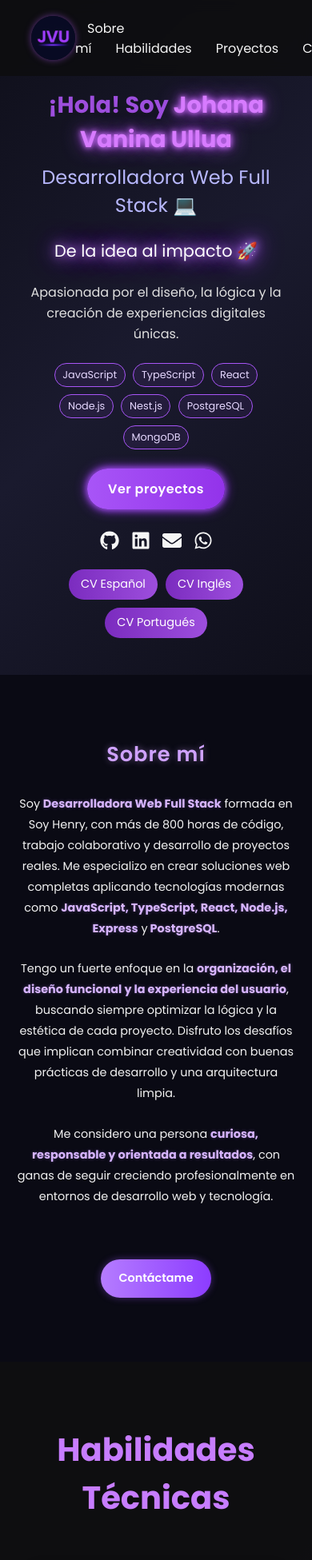
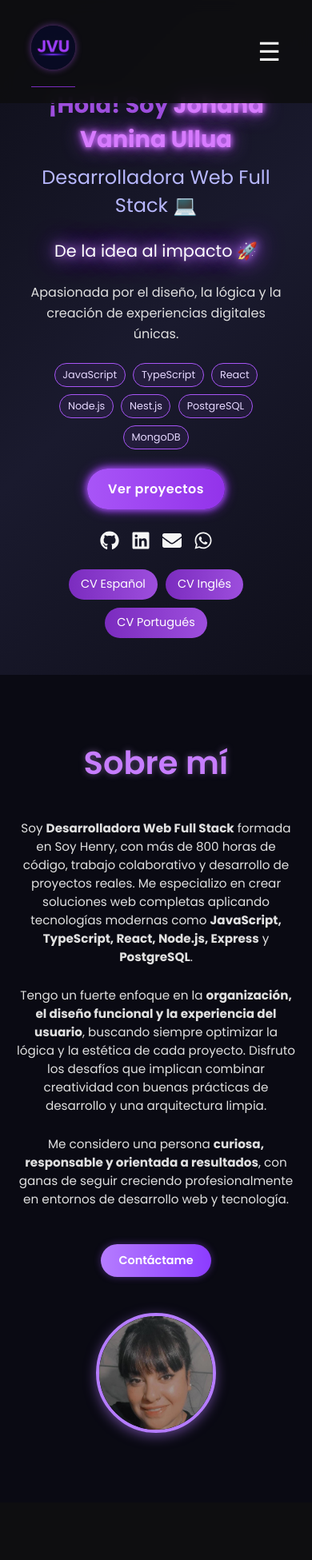
Before and after one commit to yohita86/Portfolio-jvu, a React (Vite) app in the folder portfolio-jvu/: page / in a window 390 px wide. Shown: the top 1951 px of the page at 80% size. Built offline with nearby package versions, Linux system fonts and the light colour scheme.

Commit message:
Cambios en Navbar para agregar boton a inicio

```diff
--- a/portfolio-jvu/src/components/About.css
+++ b/portfolio-jvu/src/components/About.css
@@ -1,28 +1,63 @@
-/* === Sección About refinada === */
+/* About.css */
+
+/* Contenedor principal de la sección About */
 .about {
-  background: rgba(10, 10, 20, 0.9);
+  background: rgba(10, 10, 20, 0.95);
   color: #e0e0e0;
   padding: 80px 20px;
   text-align: center;
 }
 
-.about h2 {
+/* Título "Sobre mí" con animación */
+.about-title {
   font-size: 2.5rem;
   color: #cfa2ff;
   text-shadow: 0 0 8px rgba(207, 162, 255, 0.4);
-  margin-bottom: 30px;
-  letter-spacing: 1px;
   font-weight: 600;
+  margin-bottom: 40px;
+  opacity: 0;
+  transform: translateY(30px);
+  transition: opacity 1s ease, transform 1s ease;
 }
 
-.about-content {
-  max-width: 800px;
+/* Contenedor foto + texto */
+.about-top {
+  display: flex;
+  align-items: flex-start;
+  justify-content: center;
+  gap: 25px;
+  flex-wrap: wrap;
+  text-align: left;
+  max-width: 900px;
   margin: 0 auto;
-  font-size: 1.08rem; /* Apenas más grande */
-  line-height: 1.8;
-  color: #f2f2f2;
+  opacity: 0;
+  transform: translateY(30px);
+  transition: opacity 1s ease 0.2s, transform 1s ease 0.2s;
 }
 
+/* Texto descriptivo */
+.about-text {
+  flex: 1;
+}
+
+/* Foto de perfil */
+.about-photo img {
+  width: 160px; /* un poco más grande que antes */
+  height: 160px;
+  object-fit: cover;
+  object-position: top; /* centra la cabeza */
+  border-radius: 50%;
+  border: 4px solid #b57cff;
+  box-shadow: 0 4px 15px rgba(181, 124, 255, 0.5);
+  transition: transform 0.3s, box-shadow 0.3s;
+}
+
+.about-photo img:hover {
+  transform: scale(1.05);
+  box-shadow: 0 6px 20px rgba(181, 124, 255, 0.7);
+}
+
+/* Destacar negritas */
 .about-content strong {
   color: #d6b4ff;
   text-shadow: 0 0 4px rgba(190, 140, 255, 0.3);
@@ -31,7 +66,7 @@
 /* Botón "Contáctame" */
 .about-btn {
   display: inline-block;
-  margin-top: 40px;
+  margin-top: 20px;
   padding: 12px 28px;
   font-size: 1rem;
   font-weight: 600;
@@ -50,30 +85,36 @@
   background: linear-gradient(90deg, #9f66ff, #6e2fff);
 }
 
-/* ==== Animaciones ==== */
-@keyframes fadeIn {
-  from {
-    opacity: 0;
-    transform: translateY(30px);
-  }
-  to {
-    opacity: 1;
-    transform: translateY(0);
-  }
+/* Animación fade-in */
+.fade-in {
+  opacity: 1 !important;
+  transform: translateY(0) !important;
 }
 
 /* ==== Responsive ==== */
 @media (max-width: 768px) {
-  .about-content p {
-    font-size: 0.9rem;
+  .about-top {
+    flex-direction: column;
+    align-items: center;
+    text-align: center;
   }
 
-  .about h2 {
-    font-size: 1.6rem;
+  .about-photo img {
+    width: 150px; /* ligeramente más pequeña en móvil */
+    height: 150px;
+    margin-top: 20px;
+  }
+
+  .about-title {
+    font-size: 2rem;
+  }
+
+  .about-text p {
+    font-size: 0.95rem;
   }
 
   .about-btn {
-    padding: 0.7rem 1.4rem;
+    padding: 10px 22px;
     font-size: 0.9rem;
   }
 }
--- a/portfolio-jvu/src/components/About.jsx
+++ b/portfolio-jvu/src/components/About.jsx
@@ -1,10 +1,26 @@
+// About.jsx
 import "./About.css";
+import profilePic from "../assets/johi1.jpg";
+import { useEffect, useRef, useState } from "react";
 
 function About() {
+  const aboutRef = useRef(null);
+  const [visible, setVisible] = useState(false);
+
+  useEffect(() => {
+    const observer = new IntersectionObserver(
+      ([entry]) => setVisible(entry.isIntersecting),
+      { threshold: 0.3 }
+    );
+    if (aboutRef.current) observer.observe(aboutRef.current);
+    return () => observer.disconnect();
+  }, []);
+
   return (
-    <section id="about" className="about">
-      <h2>Sobre mí</h2>
-      <div className="about-content">
+    <section id="about" className="about" ref={aboutRef}>
+      <h2 className={`about-title ${visible ? "fade-in" : ""}`}>Sobre mí</h2>
+      <div className={`about-top ${visible ? "fade-in" : ""}`}>
+        <div className="about-text">
           <p>
             Soy <strong>Desarrolladora Web Full Stack</strong> formada en Soy Henry, con más de 800 horas de código,
             trabajo colaborativo y desarrollo de proyectos reales. Me especializo en crear soluciones web completas
@@ -22,6 +38,10 @@ function About() {
           </p>
           <a href="#contact" className="btn about-btn">Contáctame</a>
         </div>
+        <div className="about-photo">
+          <img src={profilePic} alt="Foto de perfil" />
+        </div>
+      </div>
     </section>
   );
 }
--- a/portfolio-jvu/src/components/Header.jsx
+++ b/portfolio-jvu/src/components/Header.jsx
@@ -1,17 +1,33 @@
-import logo from "../assets/logo-jvu.png"; // <-- ajustá el path si es distinto
+import { useState } from "react";
+import logo from "../assets/logo-jvu.png";
 
 function Header() {
+  const [isOpen, setIsOpen] = useState(false);
+
   return (
     <header className="header">
       <div className="logo-container">
-        <img src={logo} alt="JVU Logo" className="logo-img" />
+        {/* Logo como botón de inicio */}
+        <a href="#hero" onClick={() => setIsOpen(false)}>
+          <img src={logo} alt="JVU Logo" className="logo-img" />
+        </a>
       </div>
-      <nav>
-        <a href="#about">Sobre mí</a>
-        <a href="#skills">Habilidades</a>
-        <a href="#projects">Proyectos</a>
-        <a href="#contact">Contacto</a>
+
+      <nav className={isOpen ? "nav nav-open" : "nav"}>
+        <a href="#hero" onClick={() => setIsOpen(false)}>Inicio</a>
+        <a href="#about" onClick={() => setIsOpen(false)}>Sobre mí</a>
+        <a href="#skills" onClick={() => setIsOpen(false)}>Habilidades</a>
+        <a href="#projects" onClick={() => setIsOpen(false)}>Proyectos</a>
+        <a href="#contact" onClick={() => setIsOpen(false)}>Contacto</a>
       </nav>
+
+      <button
+        className="menu-toggle"
+        onClick={() => setIsOpen(!isOpen)}
+        aria-label="Toggle menu"
+      >
+        {isOpen ? "✕" : "☰"}
+      </button>
     </header>
   );
 }
--- a/portfolio-jvu/src/components/Home.jsx
+++ b/portfolio-jvu/src/components/Home.jsx
@@ -4,7 +4,7 @@ import "./Home.css";
 
 const Home = () => {
   return (
-    <section className="home" id="home">
+    <section className="home" id="hero">
       <div className="intro">
         <h1>
           ¡Hola! Soy <span className="highlight">Johana Vanina Ullua</span>
--- a/portfolio-jvu/src/index.css
+++ b/portfolio-jvu/src/index.css
@@ -1,4 +1,4 @@
-@import url('https://fonts.googleapis.com/css2?family=Poppins:wght@300;400;600;700&display=swap');
+@import url("https://fonts.googleapis.com/css2?family=Poppins:wght@300;400;600;700&display=swap");
 
 * {
   margin: 0;
@@ -7,13 +7,15 @@
 }
 
 body {
-  font-family: 'Poppins', sans-serif;
+  font-family: "Poppins", sans-serif;
   background: linear-gradient(135deg, #0e0e10 40%, #5a189a 100%);
   color: #f5f5f5;
   scroll-behavior: smooth;
 }
 
-h1, h2, h3 {
+h1,
+h2,
+h3 {
   color: #9d4edd;
 }
 
@@ -50,6 +52,70 @@ section {
   color: #9d4edd;
 }
 
+html {
+  scroll-behavior: smooth;
+}
+
+.logo-img {
+  height: 50px; /* ajusta según tu gusto */
+  cursor: pointer;
+  transition: transform 0.3s;
+}
+
+.logo-img:hover {
+  transform: scale(1.05);
+}
+
+
+/* BOTÓN HAMBURGUESA */
+.menu-toggle {
+  display: none;
+  font-size: 2rem;
+  background: none;
+  border: none;
+  color: #f5f5f5;
+  cursor: pointer;
+}
+
+/* =================== NAVBAR MÓVIL =================== */
+@media (max-width: 768px) {
+  .menu-toggle {
+    display: block;
+  }
+
+  .header nav {
+    position: fixed;
+    top: 70px; /* debajo del header */
+    right: 0;
+    background: rgba(14, 14, 16, 0.95);
+    height: calc(100vh - 70px);
+    width: 200px;
+    flex-direction: column;
+    align-items: center;
+    justify-content: flex-start;
+    padding-top: 40px;
+    gap: 25px; /* espacio entre enlaces */
+    transform: translateX(100%);
+    transition: transform 0.3s ease-in-out;
+    overflow-y: auto; /* scroll si hay muchos links */
+    display: flex;
+  }
+
+  .header nav.nav-open {
+    transform: translateX(0);
+  }
+
+  .header a {
+    margin: 0;
+    font-size: 1.4rem;
+    width: 100%;
+    text-align: center;
+    padding: 12px 0;
+    border-bottom: 1px solid #7b2cbf;
+  }
+}
+
+/* =================== HERO =================== */
 .hero {
   display: flex;
   flex-direction: column;
@@ -172,7 +238,7 @@ section {
 
 .skills-grid {
   display: flex;
-  flex-wrap: wrap; /* bajan solo si no entran */
+  flex-wrap: wrap;
   justify-content: center;
   gap: 16px;
   width: 100%;
@@ -184,17 +250,17 @@ section {
   border: 1px solid #9d4edd;
   border-radius: 12px;
   padding: 16px;
-  width: 220px; /* compacto */
+  width: 220px;
   min-width: 200px;
   text-align: center;
   color: #f5f5f5;
-  box-shadow: 0 4px 12px rgba(0,0,0,0.3);
+  box-shadow: 0 4px 12px rgba(0, 0, 0, 0.3);
   transition: transform 0.3s ease, box-shadow 0.3s ease;
 }
 
 .skill-card:hover {
   transform: translateY(-6px);
-  box-shadow: 0 8px 20px rgba(0,0,0,0.4);
+  box-shadow: 0 8px 20px rgba(0, 0, 0, 0.4);
 }
 
 .skill-card h3 {
```
Lines whose indentation alone changed are shown as unchanged.
